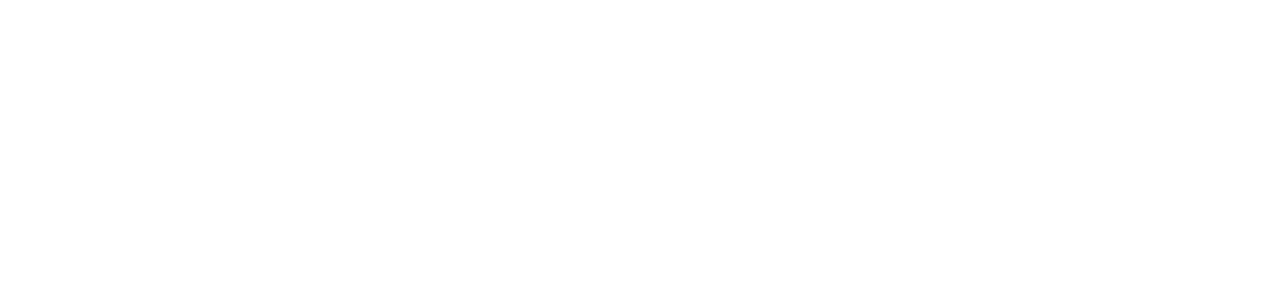
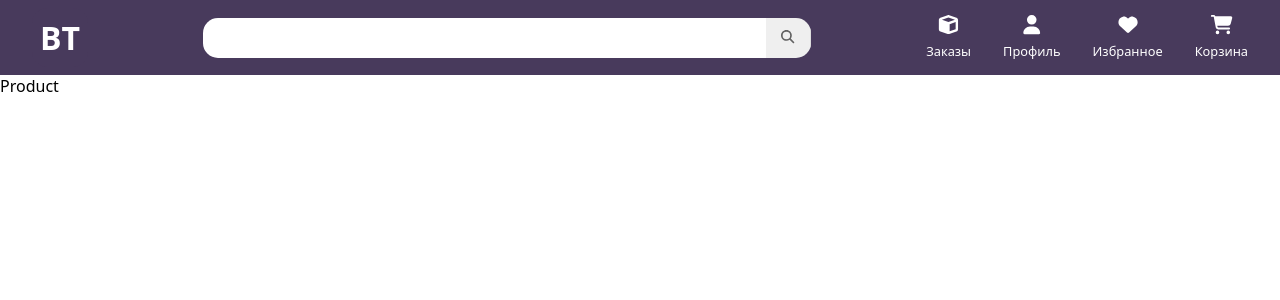
Before and after one commit to dencyh/tech-store-client, a React (Create React App) app: page /products/1 in a window 1280 px wide. Before the commit this address had no page. Shown: the top 300 px of the page. Built offline with nearby package versions, Linux system fonts and the light colour scheme.

Commit message:
wip: single product page

```diff
--- a/src/App.tsx
+++ b/src/App.tsx
@@ -1,11 +1,15 @@
 import React from "react";
 import { Route, Routes } from "react-router-dom";
+import NotFound from "./pages/notFound";
 import Home from "./pages/home";
+import Product from "./pages/product";
 
 function App() {
   return (
     <Routes>
       <Route path="/" element={<Home />} />
+      <Route path="/products/:id" element={<Product />} />
+      <Route path="*" element={<NotFound />} />
     </Routes>
   );
 }
--- /dev/null
+++ b/src/api/api.ts
@@ -0,0 +1 @@
+export const BASE_URL = process.env.REACT_APP_API_URL;
--- a/src/components/ui/categories/categoryCard.tsx
+++ b/src/components/ui/categories/categoryCard.tsx
@@ -3,16 +3,17 @@
 import styles from "./categories.module.scss";
 import AccessoriesImg from "../../../assets/img/watch.png";
 import { Category } from "../../../types/category";
+import { BASE_URL } from "../../../api/api";
 
 interface Props {
   category: Category;
 }
 
 const CategoryCard: React.FC<Props> = ({ category }) => {
-  const url = process.env.REACT_APP_API_URL + "/" + category.image;
+  const url = BASE_URL + "/" + category.image;
 
   return (
-    <Link to={"/"} className={styles.card}>
+    <Link to={"/products/637635455f9f6aee77488bbf"} className={styles.card}>
       <h3 className={styles.card__title}>{category.title}</h3>
       <div className={styles.card__img}>
         <img src={url} alt={category.title} />
--- a/src/components/ui/categories/index.tsx
+++ b/src/components/ui/categories/index.tsx
@@ -14,7 +14,6 @@
     dispath(getCategories());
   }, [dispath]);
 
-  const arr = _.range(0, 12);
   return (
     <div className={styles.wrapper}>
       <div className={styles.categories}>
--- a/src/components/ui/logo/logo.tsx
+++ b/src/components/ui/logo/logo.tsx
@@ -1,8 +1,13 @@
 import React from "react";
+import { Link } from "react-router-dom";
 import styles from "./logo.module.scss";
 
 const Logo = () => {
-  return <div className={styles.logo}>BT</div>;
+  return (
+    <Link to={"/"} className={styles.logo}>
+      BT
+    </Link>
+  );
 };
 
 export default Logo;
--- /dev/null
+++ b/src/pages/notFound.tsx
@@ -0,0 +1,12 @@
+import React from "react";
+import Layout from "./layout";
+
+const NotFound = () => {
+  return (
+    <Layout>
+      <div>NotFound</div>
+    </Layout>
+  );
+};
+
+export default NotFound;
--- /dev/null
+++ b/src/pages/product.tsx
@@ -0,0 +1,20 @@
+import React from "react";
+import { useParams } from "react-router-dom";
+import Layout from "./layout";
+
+const Product = () => {
+  const { id } = useParams();
+  console.log(id);
+
+  // get product
+
+  // if product doesn't exist go to not found page
+
+  return (
+    <Layout>
+      <div>Product</div>
+    </Layout>
+  );
+};
+
+export default Product;
--- a/src/redux/categoriesState.ts
+++ b/src/redux/categoriesState.ts
@@ -1,10 +1,11 @@
 import { createSlice, createAsyncThunk } from "@reduxjs/toolkit";
+import { BASE_URL } from "../api/api";
 import { Category } from "../types/category";
 
 export const getCategories = createAsyncThunk(
   "categories/getCategories",
   async () => {
-    const url = process.env.REACT_APP_API_URL + "/api/categories";
+    const url = BASE_URL + "/api/categories";
     const response = await fetch(url);
     const data = await response.json();
     return data;
```
Also changed, not shown: src/pages/404.tsx (deleted, +0 -7 lines).
